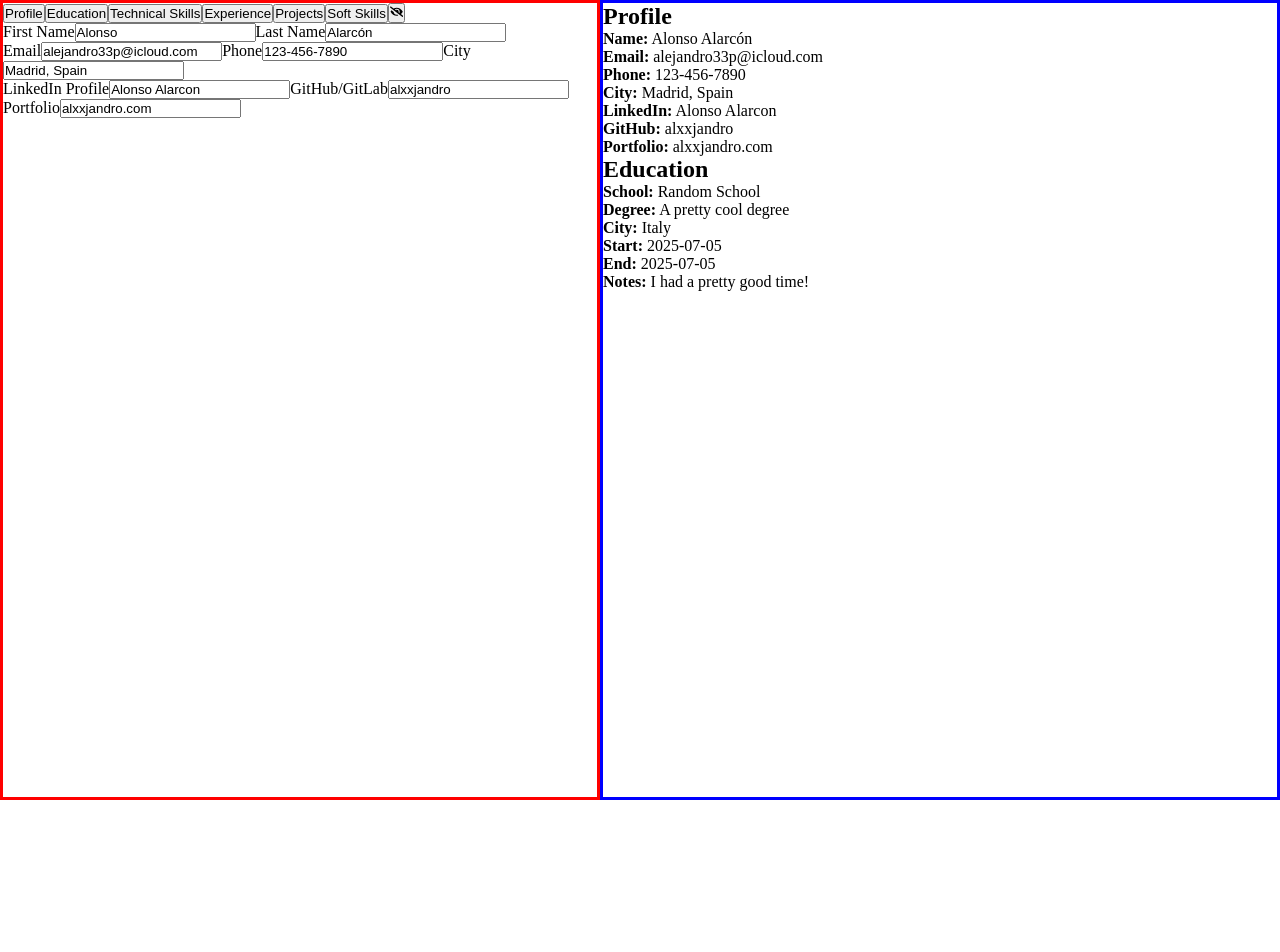
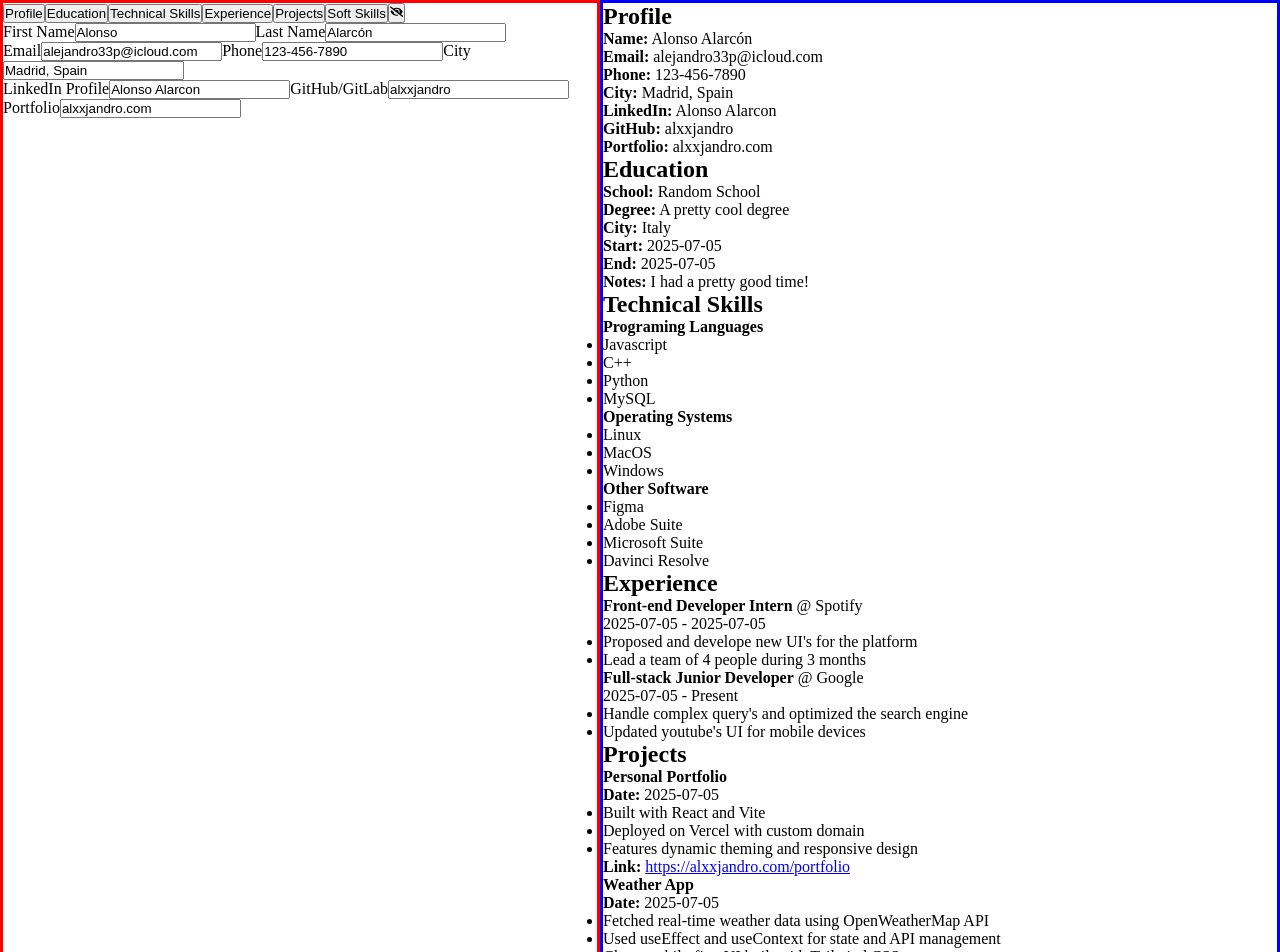
Before and after one commit to alxxjandro/cvbuilder, a React app: page / in a window 1280 px wide. Shown: the top 952 px of the page. Before the commit the page ends 800 px from the top, so only its background shows below. Built offline with nearby package versions, Linux system fonts and the light colour scheme; the HTML template or start-up script is replaced by a standard one.

Commit message:
i finished the basic style of what im going for with the initial cv data, now im just going to start working on actually creating the UI interfaces to modify the items

```diff
--- a/src/modules/App.jsx
+++ b/src/modules/App.jsx
@@ -19,20 +19,79 @@ function App() {
     },
     education: [
       {
-        "schoolName": "Random School",
-        "degreeName": "A pretty cool degree",
-        "degreeCity": "Italy",
-        "startDate": new Date().toISOString().split('T')[0],
-        "extraNotes": "I had a pretty good time!",
-        "endDate": new Date().toISOString().split('T')[0],
-        "id": 1,
+        schoolName: "Random School",
+        degreeName: "A pretty cool degree",
+        degreeCity: "Italy",
+        startDate: new Date().toISOString().split('T')[0],
+        extraNotes: "I had a pretty good time!",
+        endDate: new Date().toISOString().split('T')[0],
+        id: 1,
       },
     ],
     techSkills: [
       {
-        skillName: "JavaScript",
-
+        groupName: "Programing Languages",
+        groupValues: ["Javascript","C++","Python","MySQL"]
+      },
+      {
+        groupName: "Operating Systems",
+        groupValues: ["Linux","MacOS","Windows"]
+      },
+      {
+        groupName: "Other Software",
+        groupValues: ["Figma","Adobe Suite","Microsoft Suite","Davinci Resolve"]
       }
+    ],
+    experience: [
+      {
+        jobTitle: "Front-end Developer Intern",
+        companyName: "Spotify",
+        fromDate: new Date().toISOString().split('T')[0],
+        toDate: new Date().toISOString().split('T')[0],
+        jobDescription: [
+          "Proposed and develope new UI's for the platform",
+          "Lead a team of 4 people during 3 months"
+        ]
+      },
+      {
+        jobTitle: "Full-stack Junior Developer",
+        companyName: "Google",
+        fromDate: new Date().toISOString().split('T')[0],
+        toDate: "Present",
+        jobDescription: [
+          "Handle complex query's and optimized the search engine",
+          "Updated youtube's UI for mobile devices"
+        ]
+      }
+    ],
+    projects: [
+      {
+        projectName: "Personal Portfolio",
+        description: [
+          "Built with React and Vite",
+          "Deployed on Vercel with custom domain",
+          "Features dynamic theming and responsive design"
+        ],
+        link: "https://alxxjandro.com/portfolio",
+        date: new Date().toISOString().split('T')[0]
+      },
+      {
+        projectName: "Weather App",
+        description: [
+          "Fetched real-time weather data using OpenWeatherMap API",
+          "Used useEffect and useContext for state and API management",
+          "Clean mobile-first UI built with Tailwind CSS"
+        ],
+        link: "https://github.com/alxxjandro/weather-app",
+        date: new Date().toISOString().split('T')[0]
+      }
+    ],
+    softSkills: [
+      { skill: "Teamwork" },
+      { skill: "Communication" },
+      { skill: "Problem-solving" },
+      { skill: "Time management" },
+      { skill: "Adaptability" },
     ]
   });
 
--- a/src/modules/CV.jsx
+++ b/src/modules/CV.jsx
@@ -1,4 +1,4 @@
-import "../styles/App.css"
+import "../styles/App.css";
 
 function CV({ data, view }) {
   if (!view) return null;
@@ -6,6 +6,7 @@ function CV({ data, view }) {
   return (
     <div className="CVcontainer">
       <div className="CV">
+        {/* Profile */}
         <section className="cv-section profile-section">
           <h2>Profile</h2>
           <p><strong>Name:</strong> {data.profile.firstName} {data.profile.lastName}</p>
@@ -17,6 +18,7 @@ function CV({ data, view }) {
           <p><strong>Portfolio:</strong> {data.profile.portfolio}</p>
         </section>
 
+        {/* Education */}
         <section className="cv-section education-section">
           <h2>Education</h2>
           {data.education.map((e) => (
@@ -31,15 +33,63 @@ function CV({ data, view }) {
           ))}
         </section>
 
-        {/* <section className="cv-section techskills-section">
+        {/* Technical Skills */}
+        <section className="cv-section techskills-section">
           <h2>Technical Skills</h2>
+          {data.techSkills.map((group, index) => (
+            <div key={index}>
+              <p><strong>{group.groupName}</strong></p>
+              <ul>
+                {group.groupValues.map((skill, i) => (
+                  <li key={i}>{skill}</li>
+                ))}
+              </ul>
+            </div>
+          ))}
+        </section>
+
+        {/* Experience */}
+        <section className="cv-section experience-section">
+          <h2>Experience</h2>
+          {data.experience.map((exp, index) => (
+            <div className="experience-entry" key={index}>
+              <p><strong>{exp.jobTitle}</strong> @ {exp.companyName}</p>
+              <p>{exp.fromDate} - {exp.toDate}</p>
+              <ul>
+                {exp.jobDescription.map((desc, i) => (
+                  <li key={i}>{desc}</li>
+                ))}
+              </ul>
+            </div>
+          ))}
+        </section>
+
+        {/* Projects */}
+        <section className="cv-section projects-section">
+          <h2>Projects</h2>
+          {data.projects.map((proj, index) => (
+            <div className="project-entry" key={index}>
+              <p><strong>{proj.projectName}</strong></p>
+              <p><strong>Date:</strong> {proj.date}</p>
+              <ul>
+                {proj.description.map((desc, i) => (
+                  <li key={i}>{desc}</li>
+                ))}
+              </ul>
+              <p><strong>Link:</strong> <a href={proj.link} target="_blank" rel="noreferrer">{proj.link}</a></p>
+            </div>
+          ))}
+        </section>
+
+        {/* Soft Skills */}
+        <section className="cv-section softskills-section">
+          <h2>Soft Skills</h2>
           <ul>
-            {data.techSkills.map((skill, index) => (
-              <li key={index}>{skill.skillName}</li>
+            {data.softSkills.map((skill, index) => (
+              <li key={index}>{skill.skill}</li>
             ))}
           </ul>
-        </section> */}
-
+        </section>
       </div>
     </div>
   );
```
